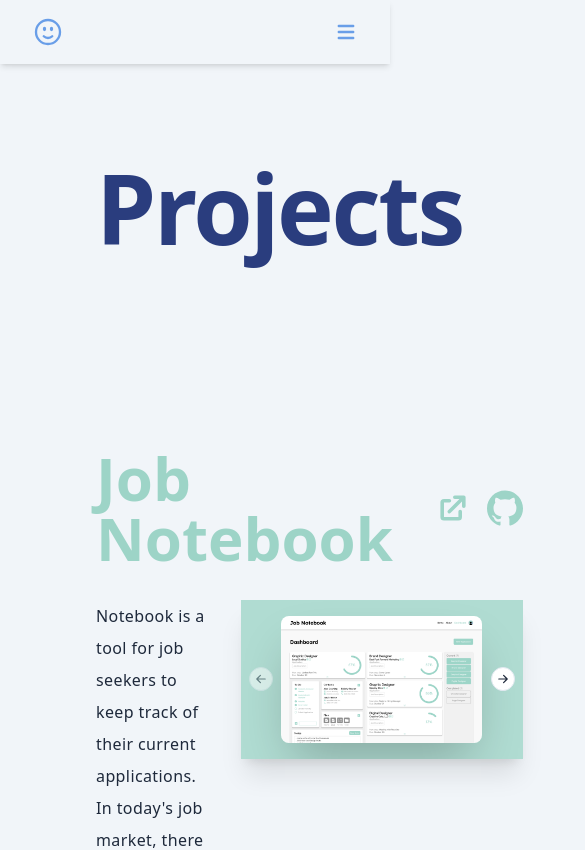
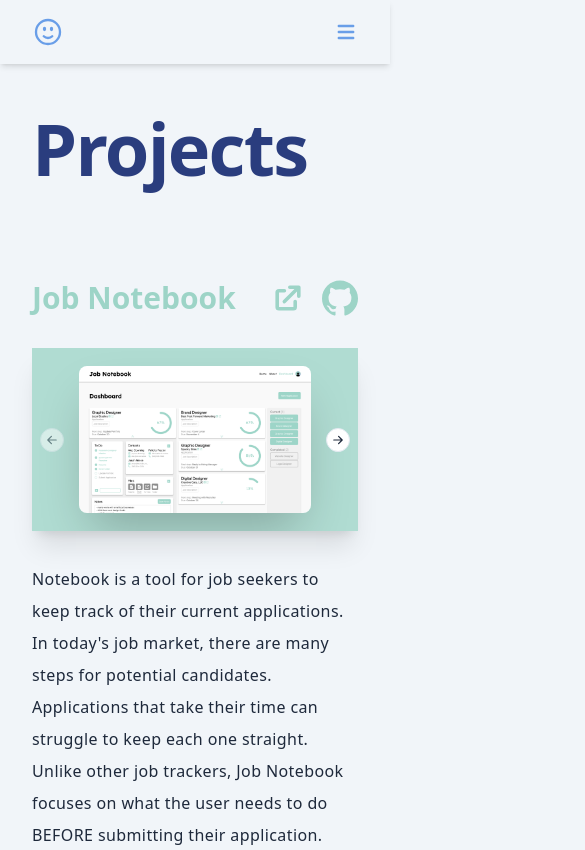
Before and after one commit to a-down/portfolio, a React (Vite) app: page /projects/belc in a window 390 px wide. Shown: the top 850 px of the page, 585 px wide, since content can reach past the window. Built offline with nearby package versions, Linux system fonts and the light colour scheme.

Commit message:
projects page responsiveness

```diff
--- a/src/components/Projects/FullProject.jsx
+++ b/src/components/Projects/FullProject.jsx
@@ -3,7 +3,6 @@ import StackDisplay from '../StackDisplay/StackDisplay'
 import { HiExternalLink } from 'react-icons/hi'
 import { SiGithub, SiAppstore } from 'react-icons/si'
 import { HiDocumentMagnifyingGlass } from "react-icons/hi2";
-// import { useParams } from 'react-router-dom'
 import {
   Carousel,
   CarouselContent,
@@ -14,14 +13,13 @@ import {
 
 
 export default function FullProject({ project, stackArr, isDark }) {
-  // let { scrollTarget } = useParams()
 
 
   return (
     <div className="flex flex-col gap-8 py-12 text-slate-800" id={project.slug}>
-      <div className="flex justify-between">
-        <h2 className="text-6xl font-bold" style={{color: project.color}}>{project.title}</h2>
-        <div className="flex gap-4 items-center">
+      <div className="flex flex-wrap gap-4 justify-between">
+        <h2 className="text-3xl md:text-6xl font-bold" style={{color: project.color}}>{project.title}</h2>
+        <div className="flex flex-grow gap-4 items-center justify-end">
           {project.deployedLink && (
             <a
               href={project.deployedLink}
@@ -61,8 +59,8 @@ export default function FullProject({ project, stackArr, isDark }) {
         </div>
       </div>
 
-      <div className="flex justify-between gap-8 mb-2">
-        <div className="flex flex-col gap-4 leading-loose tracking-wide w-2/5 overflow-clip">
+      <div className="flex flex-col-reverse lg:flex-row justify-between gap-8 mb-2">
+        <div className="flex flex-col gap-4 leading-loose tracking-wide lg:w-2/5 overflow-clip">
           <p>{project.description}</p>
           <p>{project.description2}</p>
           {/* <p>{project.description3}</p> */}
--- a/src/pages/Projects.jsx
+++ b/src/pages/Projects.jsx
@@ -16,12 +16,12 @@ export default function Projects() {
   return (
     <div className='bg-slate-100 flex flex-col items-center mx-auto'>
       <Header location={'projects'}/>
-      <div className="max-w-[1400px] mx-auto px-24">
-        <div className="py-24 w-full">
-          <h1 className="w-full text-left text-8xl leading-none font-bold tracking-tight text-brand-900">Projects</h1>
+      <div className="max-w-[1400px] mx-auto px-8 md:px-12 lg:px-24">
+        <div className="py-12 md:py-16 lg:py-24 w-full">
+          <h1 className="w-full text-left text-7xl leading-none font-bold tracking-tight text-brand-900">Projects</h1>
         </div>
 
-        <div className="w-full mt-12 mb-24">
+        <div className="w-full mt-0 md:mt-4 lg:mt-12 mb-24">
           {projects.map((project, index) => (
             <FullProject project={project} key={project.title + index} stackArr={project.techStack} isDark={true} index={index}/>
           ))}
```
